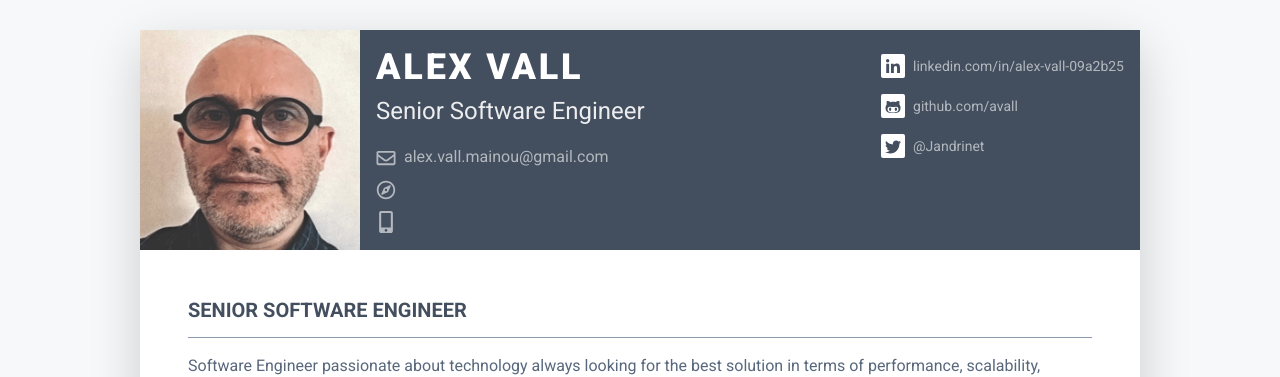
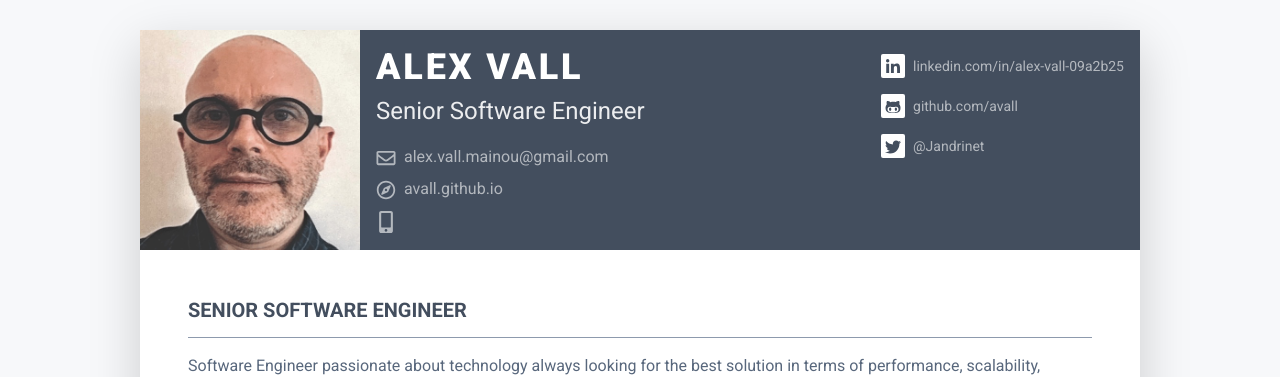
Before and after one commit to avall/avall.github.io, a Jekyll site: the page built from index.html, in a window 1280 px wide and 900 px high. Shown: the top 377 px of the window. Built offline with Jekyll 4.4.1, drawn with Linux system fonts in a browser that asks for light colours; nearby versions of some CDN libraries.

Commit message:
web --> avall.github.io

```diff
--- a/_data/data.yml
+++ b/_data/data.yml
@@ -4,7 +4,7 @@ bio:
   avatar: profile.jpg
   email: alex.vall.mainou@gmail.com
 #  telephone:
-#  website:
+  website: avall.github.io
   linkedin: alex-vall-09a2b25
   github: avall
   gitlab:
```
